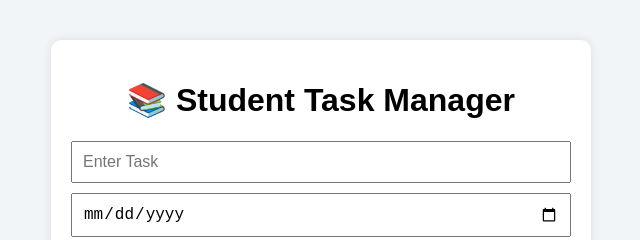
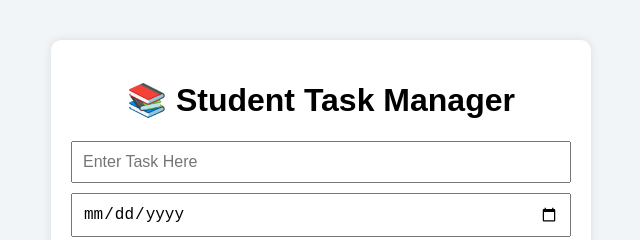
Before and after one commit to Arpita8532/DOSS-ass-2, a plain HTML site: page index.html in a window 1280 px wide. Shown: the top 240 px of the page, 319-959 px from the left. Drawn offline with Linux system fonts and the light colour scheme.

```diff
--- a/index.html
+++ b/index.html
@@ -12,7 +12,7 @@
     <h1>📚 Student Task Manager</h1>
 
     <div class="input-section">
-        <input type="text" id="taskInput" placeholder="Enter Task">
+        <input type="text" id="taskInput" placeholder="Enter Task Here">
         <input type="date" id="dueDate">
         <button onclick="addTask()">Add Task</button>
     </div>
```
